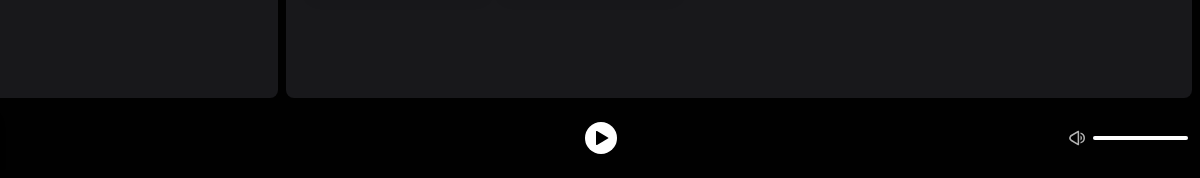
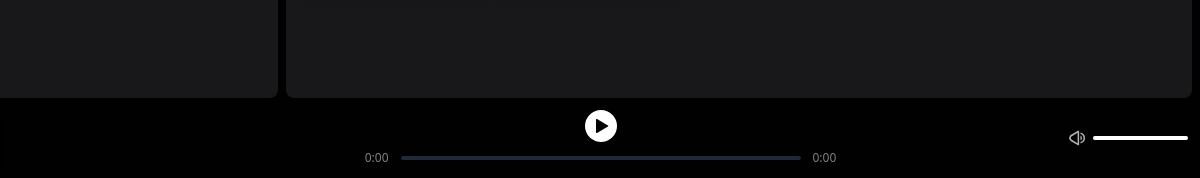
Before and after one commit to 02Alexis/Spotify-clone, an Astro site: page / in a window 1280 px wide. Shown: the part 622-800 px from the top of the page, 80-1280 px from the left. Built offline with nearby package versions, Linux system fonts and the light colour scheme; Astro itself is replaced by a stand-in of ours; a web font is replaced by a local one.

Commit message:
function to control the music in the slider

```diff
--- a/src/components/Player.jsx
+++ b/src/components/Player.jsx
@@ -79,55 +79,55 @@
   );
 };
 
-// const SongControl = ({ audio }) => {
-//   const [currentTime, setCurrentTime] = useState(0);
+const SongControl = ({ audio }) => {
+  const [currentTime, setCurrentTime] = useState(0);
 
-//   useEffect(() => {
-//     audio.current.addEventListener("timeupdate", handleTimeUpdate);
+  useEffect(() => {
+    audio.current.addEventListener("timeupdate", handleTimeUpdate);
 
-//     return () => {
-//       audio.current.removeEventListener("timeupdate", handleTimeUpdate);
-//     };
-//   }, []);
+    return () => {
+      audio.current.removeEventListener("timeupdate", handleTimeUpdate);
+    };
+  }, []);
 
-//   const handleTimeUpdate = () => {
-//     setCurrentTime(audio.current.currentTime);
-//   };
+  const handleTimeUpdate = () => {
+    setCurrentTime(audio.current.currentTime);
+  };
 
-//   const formatTime = (time) => {
-//     if (time == null) return `0:00`;
+  const formatTime = (time) => {
+    if (time == null) return `0:00`;
 
-//     const seconds = Math.floor(time % 60);
-//     const minutes = Math.floor(time / 60);
+    const seconds = Math.floor(time % 60);
+    const minutes = Math.floor(time / 60);
 
-//     return `${minutes}:${seconds.toString().padStart(2, "0")}`;
-//   };
+    return `${minutes}:${seconds.toString().padStart(2, "0")}`;
+  };
 
-//   const duration = audio?.current?.duration ?? 0;
+  const duration = audio?.current?.duration ?? 0;
 
-//   return (
-//     <div className="flex gap-x-3 text-xs pt-2">
-//       <span className="opacity-50 w-12 text-right">
-//         {formatTime(currentTime)}
-//       </span>
+  return (
+    <div className="flex gap-x-3 text-xs pt-2">
+      <span className="opacity-50 w-12 text-right">
+        {formatTime(currentTime)}
+      </span>
 
-//       <Slider
-//         value={[currentTime]}
-//         max={audio?.current?.duration ?? 0}
-//         min={0}
-//         className="w-[400px]"
-//         onValueChange={(value) => {
-//           const [newCurrentTime] = value;
-//           audio.current.currentTime = newCurrentTime;
-//         }}
-//       />
+      <Slider
+        value={[currentTime]}
+        max={audio?.current?.duration ?? 0}
+        min={0}
+        className="w-[400px]"
+        onValueChange={(value) => {
+          const [newCurrentTime] = value;
+          audio.current.currentTime = newCurrentTime;
+        }}
+      />
 
-//       <span className="opacity-50 w-12">
-//         {duration ? formatTime(duration) : "0:00"}
-//       </span>
-//     </div>
-//   );
-// };
+      <span className="opacity-50 w-12">
+        {duration ? formatTime(duration) : "0:00"}
+      </span>
+    </div>
+  );
+};
 
 const VolumeControl = () => {
   const volume = usePlayerStore((state) => state.volume);
@@ -148,7 +148,6 @@
 
   return (
     <div className="flex justify-center gap-x-2 text-white">
-      {/* {volume < 0.1 ? <VolumeSilence /> : <Volume />} */}
       <button
         className="opacity-70 hover:opacity-100 transition"
         onClick={handleClickVolumen}
@@ -211,7 +210,7 @@
           <button className="bg-white rounded-full p-2" onClick={handleClick}>
             {isPlaying ? <Pause /> : <Play />}
           </button>
-          {/*<SongControl audio={audioRef} /> */}
+          <SongControl audio={audioRef} />
           <audio ref={audioRef} />
         </div>
       </div>
```
